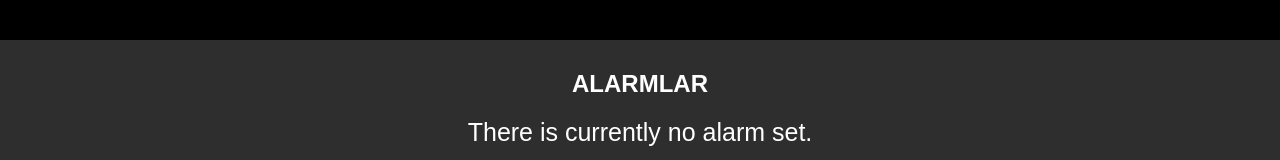
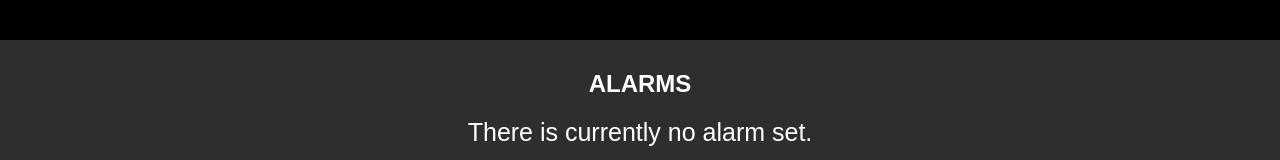
Before and after one commit to SaadetNajaf/SmartAlarm, a plain HTML site: page index.html in a window 1280 px wide. Shown: the part 360-520 px from the top of the page. Drawn offline with Linux system fonts and the light colour scheme.

Commit message:
Update index.html

```diff
--- a/index.html
+++ b/index.html
@@ -22,7 +22,7 @@
       </form>
     </main>
     <div class="alarms-wrapper">
-      <h2>Alarmlar</h2>
+      <h2>Alarms</h2>
       <ol id="alarms-list">
         There is currently no alarm set.
       </ol>
```
